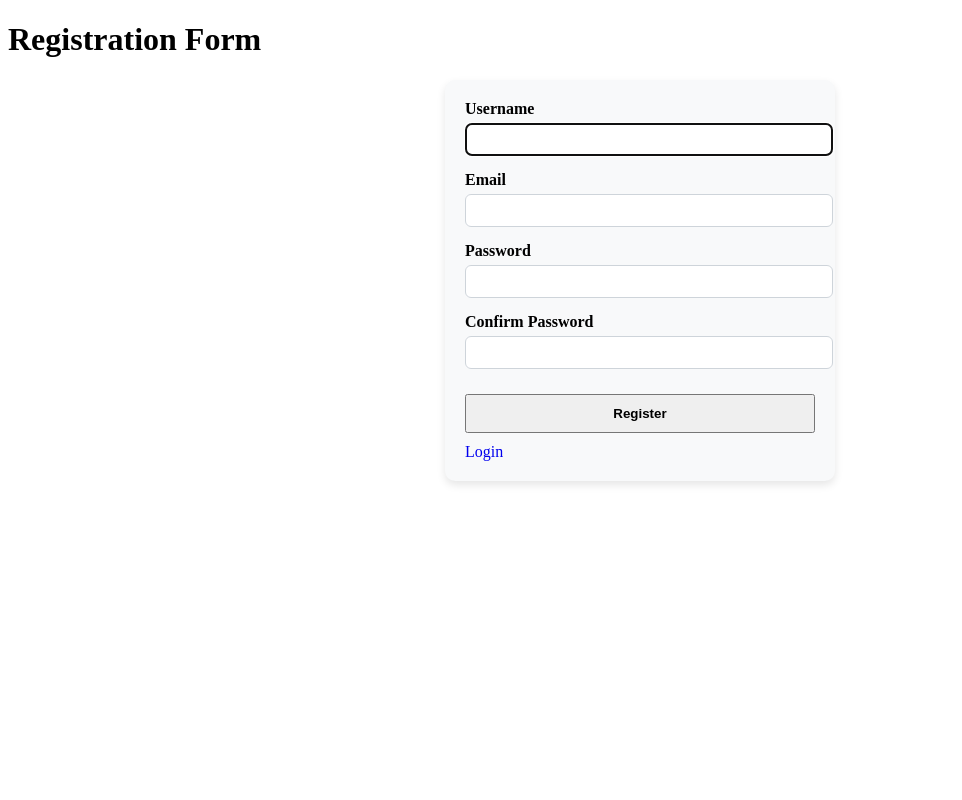
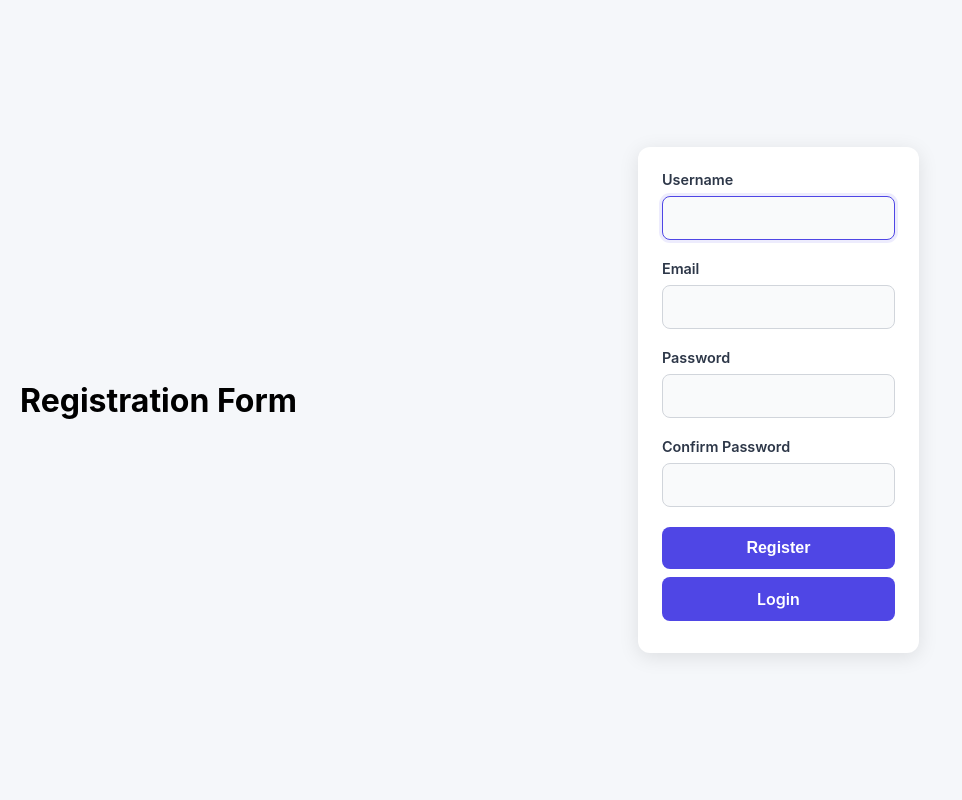
Before and after one commit to keshavroka55/Skillshare, a Django app: page /core/register/ in a window 1280 px wide. Shown: the whole page, without its empty margins (0-962 px from the left). Run offline with Django 4.2, Linux system fonts and the light colour scheme.

Commit message:
some update on register page

```diff
--- /dev/null
+++ b/Skillshare/core/static/css/registraction.css
@@ -0,0 +1,138 @@
+/* Reset default styles for consistent rendering */
+* {
+  box-sizing: border-box;
+  margin: 0;
+  padding: 0;
+}
+
+/* Base body styling */
+body {
+  font-family: -apple-system, BlinkMacSystemFont, 'Segoe UI', Roboto, Oxygen, Ubuntu, Cantarell, sans-serif;
+  background-color: #f5f7fa;
+  display: flex;
+  justify-content: center;
+  align-items: center;
+  min-height: 100vh;
+  padding: 20px;
+}
+
+/* Form container */
+form {
+  max-width: 400px;
+  margin: 0 auto;
+  padding: 1.5rem;
+  background-color: #ffffff;
+  border-radius: 12px;
+  box-shadow: 0 4px 20px rgba(0, 0, 0, 0.1);
+}
+
+/* Heading styling */
+.text-center {
+  text-align: center;
+}
+
+.my-4 {
+  margin: 2rem 0;
+}
+
+/* Field wrapper */
+.field-wrapper {
+  margin-bottom: 1.25rem;
+}
+
+/* Label styling */
+label {
+  display: block;
+  font-size: 0.9rem;
+  font-weight: 600;
+  color: #2d3748;
+  margin-bottom: 0.5rem;
+}
+
+/* Input fields */
+input[type="text"],
+input[type="email"],
+input[type="password"] {
+  width: 100%;
+  padding: 0.75rem;
+  border: 1px solid #d1d5db;
+  border-radius: 8px;
+  font-size: 1rem;
+  color: #1a202c;
+  background-color: #f9fafb;
+  transition: border-color 0.3s ease, box-shadow 0.3s ease;
+}
+
+input:focus {
+  outline: none;
+  border-color: #4f46e5;
+  box-shadow: 0 0 0 3px rgba(79, 70, 229, 0.1);
+}
+
+/* Error messages */
+.errorlist {
+  list-style: none;
+  margin-top: 0.5rem;
+  color: #dc2626;
+  font-size: 0.85rem;
+  font-weight: 400;
+}
+
+.errorlist li {
+  margin-bottom: 0.25rem;
+}
+
+/* Button styling */
+.btn {
+  display: inline-block;
+  padding: 0.75rem 1.5rem;
+  border: none;
+  border-radius: 8px;
+  font-size: 1rem;
+  font-weight: 600;
+  text-align: center;
+  cursor: pointer;
+  transition: background-color 0.3s ease, transform 0.2s ease, box-shadow 0.2s ease;
+}
+
+.btn-primary {
+  background-color: #4f46e5;
+  color: #ffffff;
+  width: 100%;
+  margin-bottom: 0.5rem;
+}
+
+.btn-primary:hover {
+  background-color: #4338ca;
+  transform: translateY(-2px);
+  box-shadow: 0 2px 8px rgba(0, 0, 0, 0.15);
+}
+
+.btn-primary:active {
+  transform: translateY(0);
+}
+
+/* Link button styling */
+a.btn-primary {
+  text-decoration: none;
+}
+
+a.btn-primary:hover {
+  text-decoration: none;
+  background-color: #4338ca;
+}
+
+/* Responsive design */
+@media (max-width: 480px) {
+  form {
+    padding: 1rem;
+  }
+
+  .btn {
+    padding: 0.75rem;
+  }
+
+  h1.text-center {
+    font-size: 1.5rem;
+  }
+}
--- a/Skillshare/core/templates/registration/register.html
+++ b/Skillshare/core/templates/registration/register.html
@@ -1,64 +1,20 @@
 {% extends "core.html" %}
+{% load static %}
 
 {% block home %}
 <h1 class="text-center my-4">Registration Form</h1>
 {% endblock %}
 
 {% block content %}
-<style>
-  form {
-    max-width: 350px;
-    margin: 0 auto;
-    padding: 20px;
-    border-radius: 10px;
-    background-color: #f8f9fa;
-    box-shadow: 0 4px 8px rgba(0,0,0,0.1);
-  }
-
-  .field-wrapper {
-    margin-bottom: 15px;
-  }
-
-  label {
-    font-weight: 600;
-    display: block;
-    margin-bottom: 5px;
-  }
-
-  input {
-    width: 100%;
-    padding: 8px;
-    border: 1px solid #ced4da;
-    border-radius: 6px;
-  }
-
-  .errorlist {
-    color: #d9534f;
-    margin-top: 5px;
-    font-size: 14px;
-  }
-
-  button.btn-primary {
-    width: 100%;
-    padding: 10px;
-    font-weight: 600;
-    margin-top: 10px;
-  }
-
-  a.btn-primary {
-    margin-top: 10px;
-    display: inline-block;
-    text-decoration: none;
-  }
-
-  a.btn-primary:hover {
-    width: 100%;
-    padding: 10px;
-    font-weight: 600;
-    text-decoration: underline;
-  }
-</style>
-
+<!DOCTYPE html>
+<html lang="en">
+<head>
+    <meta charset="UTF-8">
+    <meta name="viewport" content="width=device-width, initial-scale=1.0">
+    <title>Register</title>
+    <link rel="stylesheet" href="{% static 'css/registraction.css' %}">
+</head>
+<body>
     <form method="post" novalidate>
         {% csrf_token %}
 
@@ -95,8 +51,8 @@
         </div>
 
         <button type="submit" class="btn btn-primary">Register</button>
-  <a type="button" class="btn btn-primary" href="{% url "login" %}">Login</a>
-
+        <a type="button" class="btn btn-primary" href="{% url 'login' %}">Login</a>
     </form>
-
+</body>
+</html>
 {% endblock %}
```
Lines whose indentation alone changed are shown as unchanged.
